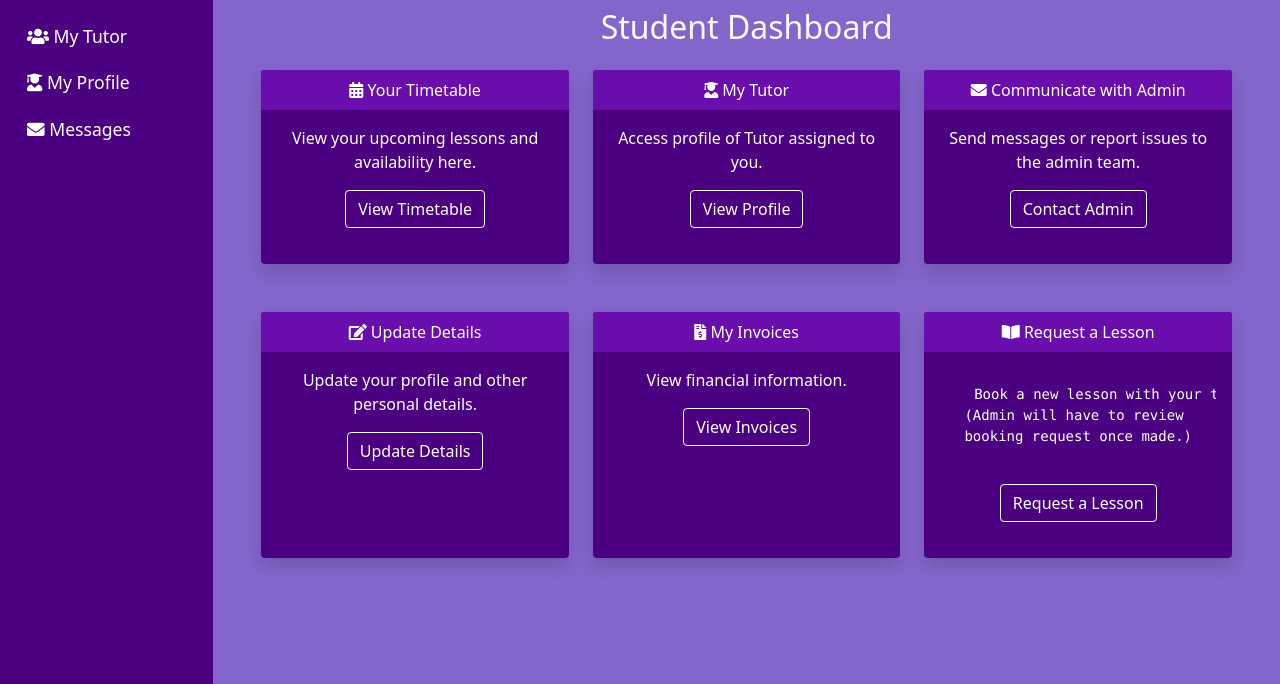
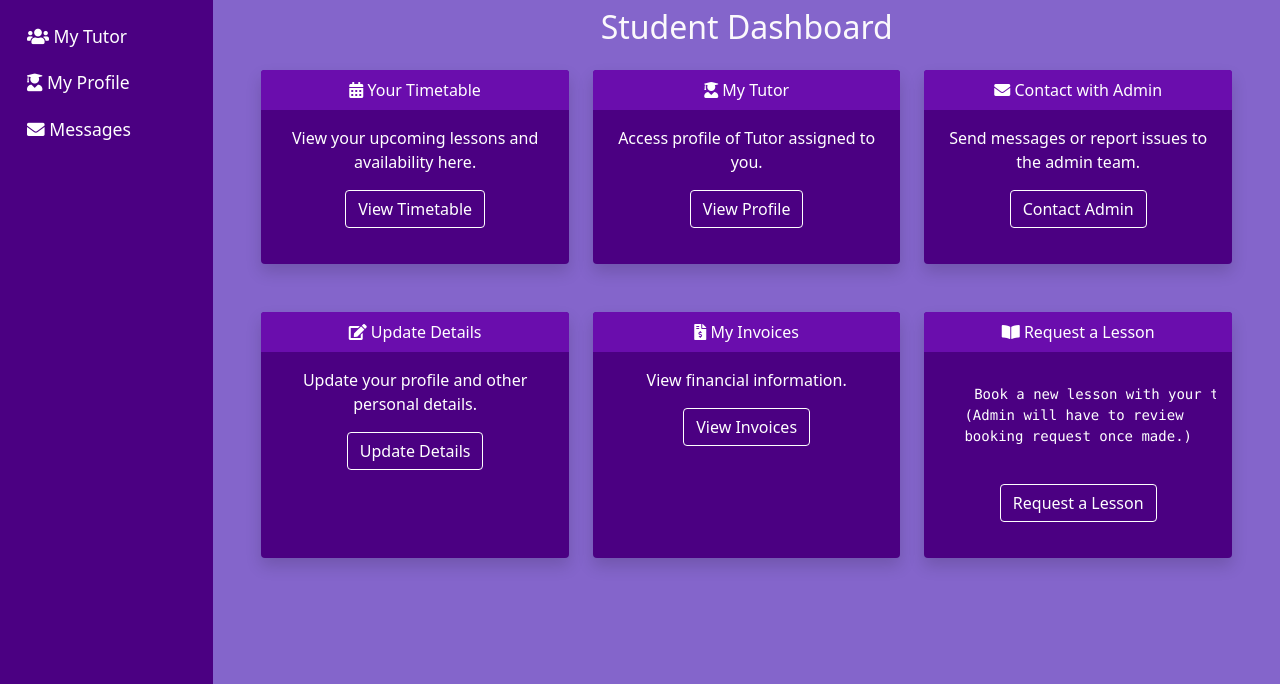
Before and after one commit to arhamzahid23571113/Team-Aardvark, a Django app: template tutorials/templates/student_dashboard.html in a window 1280 px wide. Shown: the part 178-862 px from the top of the page. Run offline with Django 3.2, Linux system fonts and the light colour scheme; the template is opened without the code that fills it, so the values that code supplies are empty; some libraries are stand-ins or nearby versions.

Commit message:
edit message box content

```diff
--- a/tutorials/templates/contact_admin.html
+++ b/tutorials/templates/contact_admin.html
@@ -22,7 +22,7 @@
     <!-- Message to Admin -->
     <div class="mb-3">
       <label for="comments" class="form-label text-white font-weight-bold">Your Message</label>
-      <textarea class="form-control" id="comments" name="comments" rows="3" placeholder="Add any additional details here"></textarea>
+      <textarea class="form-control" id="comments" name="comments" rows="3" placeholder="Add details here, the more specific the better we can help!"></textarea>
     </div>
 
     <!-- Submit Button -->
--- a/tutorials/templates/student_dashboard.html
+++ b/tutorials/templates/student_dashboard.html
@@ -45,7 +45,7 @@
     <div class="col-md-4 mb-4">
       <div class="card shadow text-center h-100">
         <div class="card-header">
-          <i class="fas fa-envelope"></i> Communicate with Admin
+          <i class="fas fa-envelope"></i> Contact with Admin
         </div>
         <div class="card-body">
           <p>Send messages or report issues to the admin team.</p>
```
